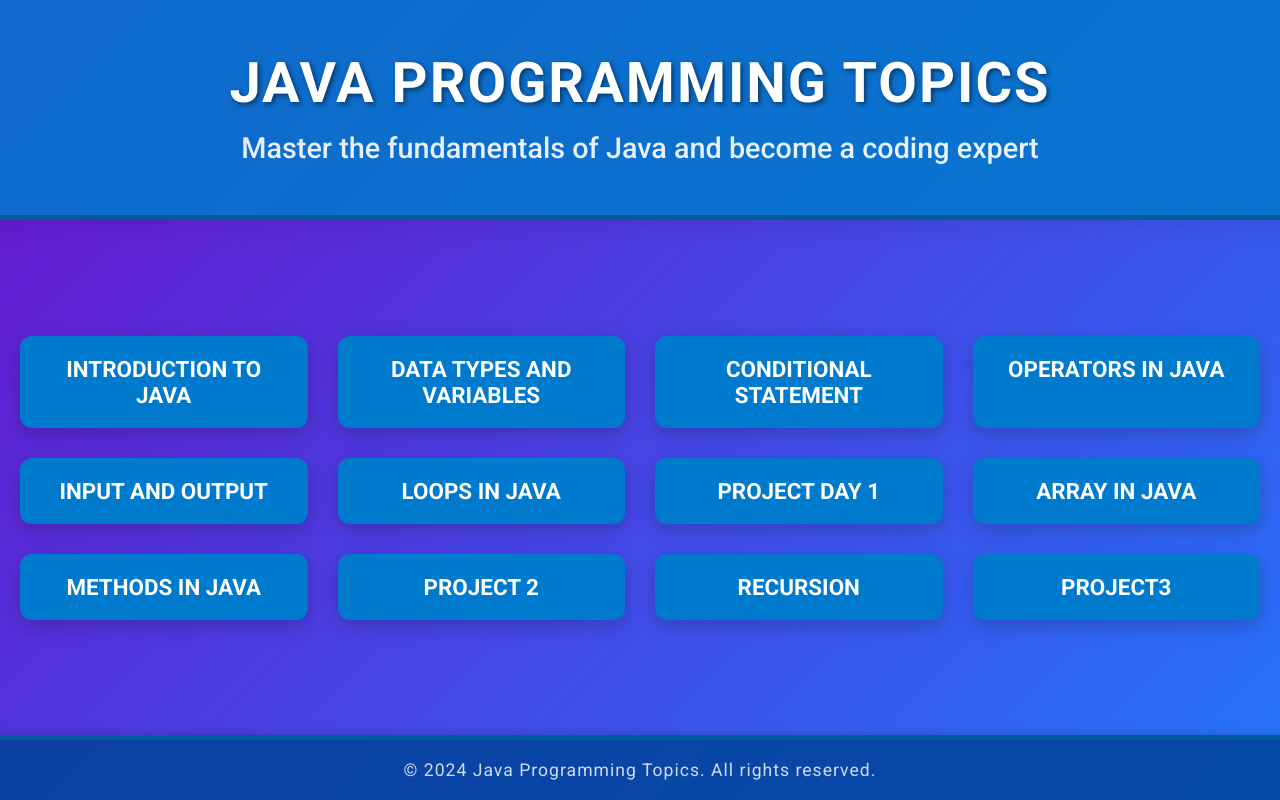
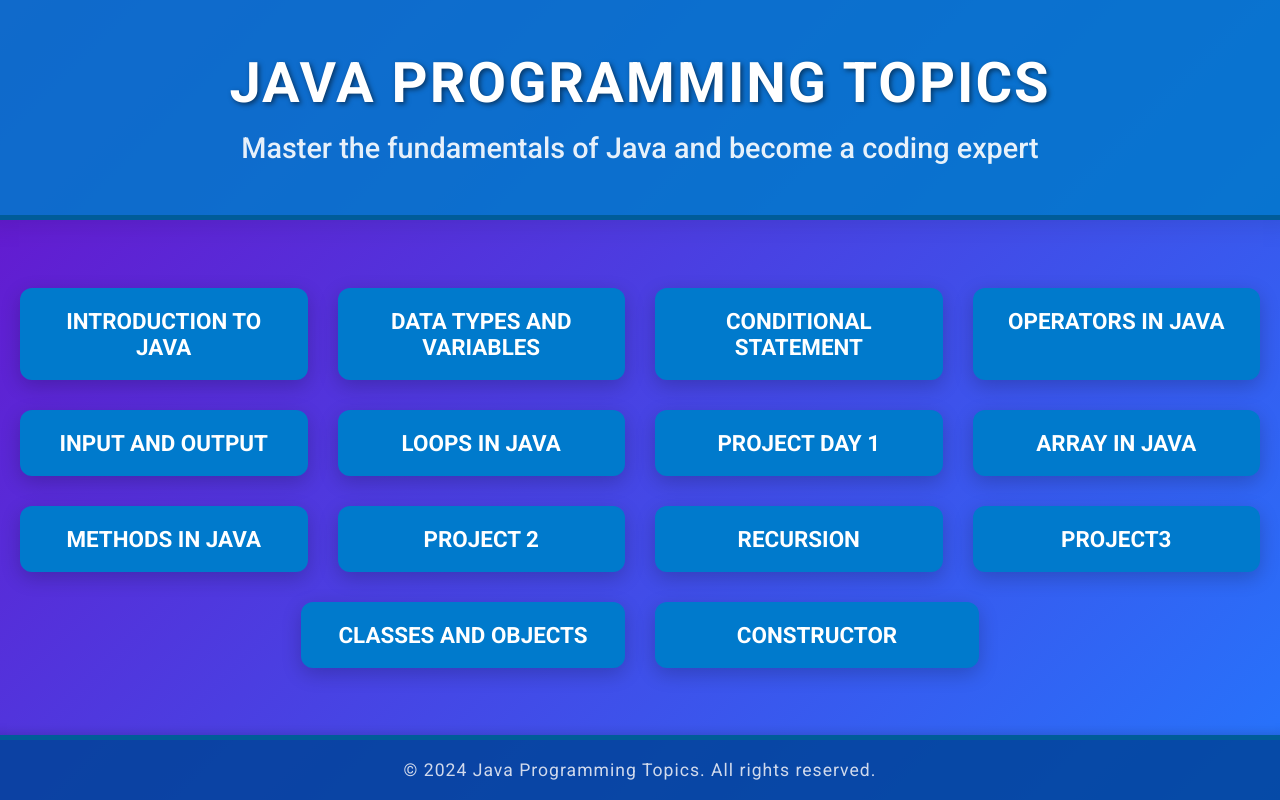
Before and after one commit to tahmad560/Project1, a plain HTML site: page first_page.html in a window 1280 px wide. Drawn offline with Linux system fonts and the light colour scheme.

Commit message:
Add files via upload

```diff
--- a/first_page.html
+++ b/first_page.html
@@ -177,6 +177,8 @@
     <a href="project2.html">Project 2</a>
     <a href="Recursion.html">Recursion</a>
     <a href="project3.html">project3</a>
+    <a href="Classes_and_objects.html">Classes and Objects</a>
+    <a href="Constructors.html">Constructor</a>
     <!-- More links can be added here -->
 </nav>
 
```
